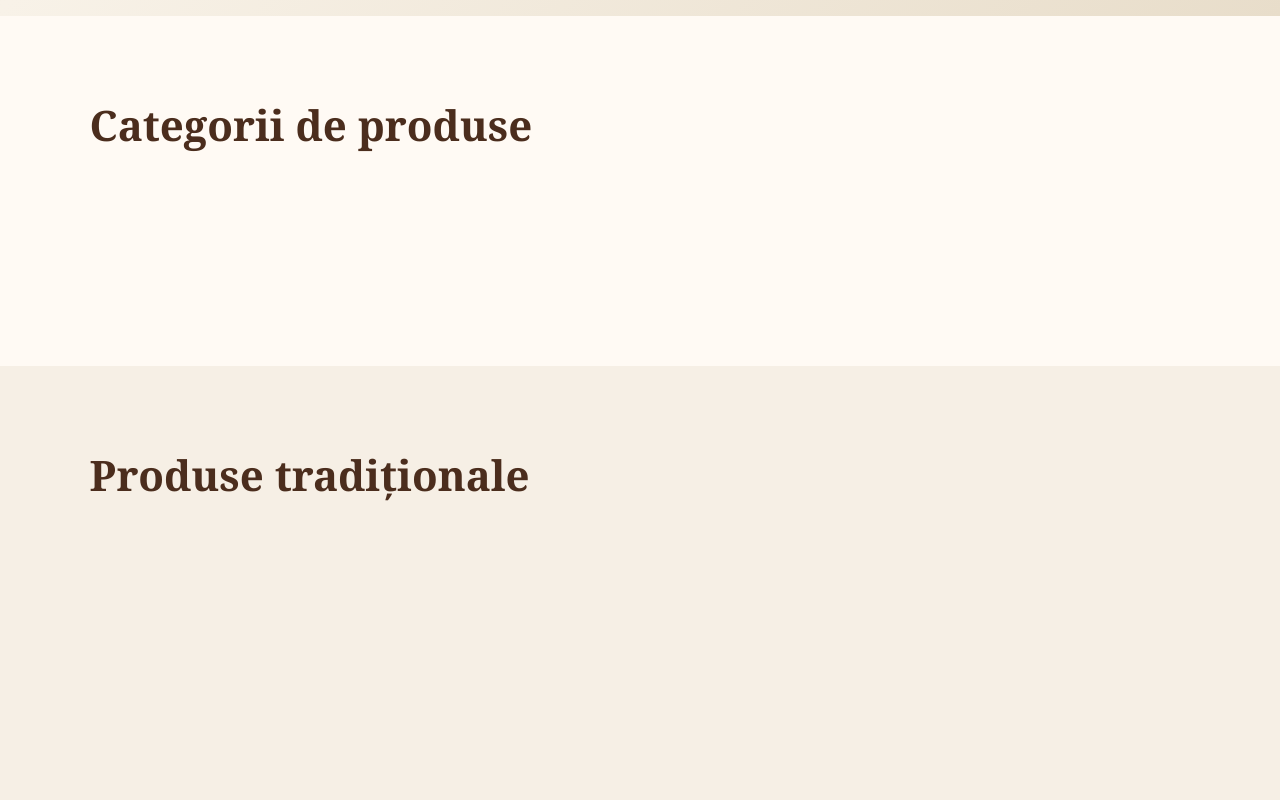
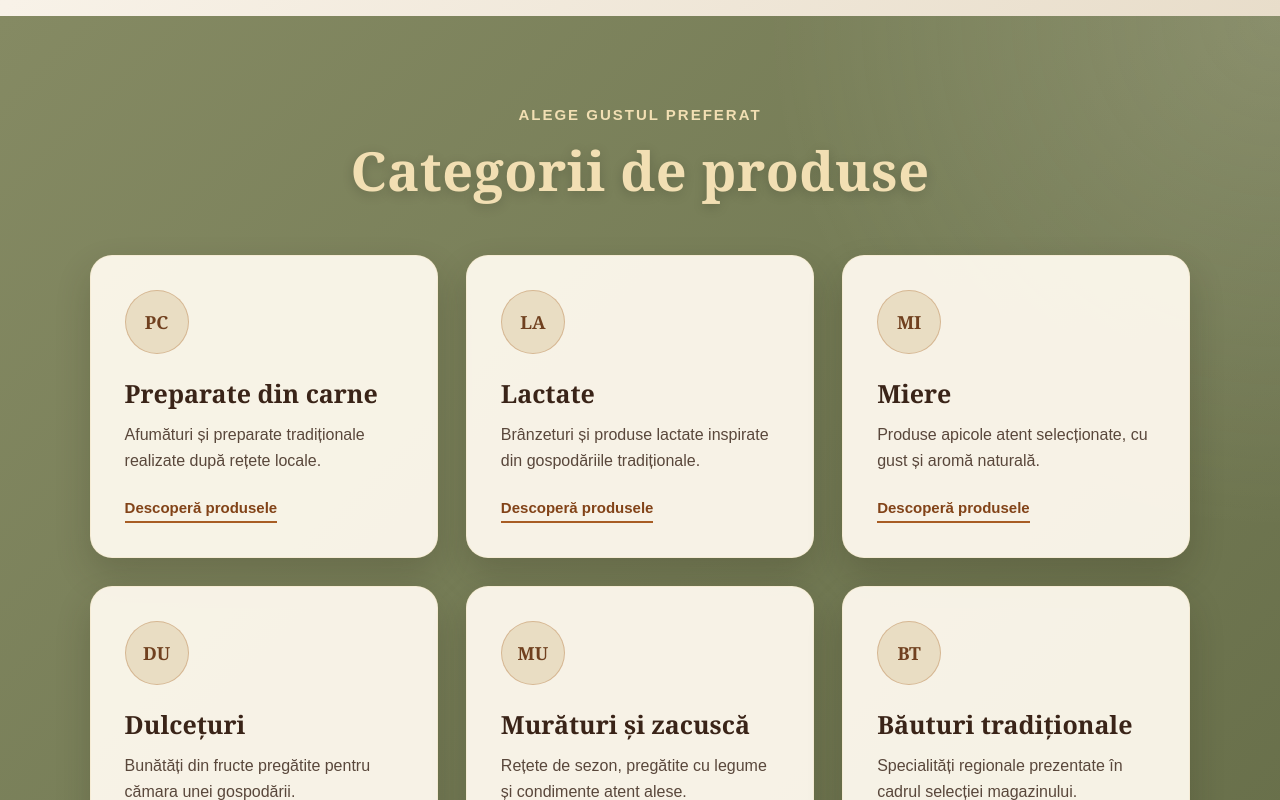
Before and after one commit to larixsh/nv-transylvanian-traditional-market, a React (Vite) app: page / in a window 1280 px wide. Shown: the part 2180-2980 px from the top of the page. Built offline with nearby package versions, Linux system fonts and the light colour scheme.

Commit message:
Categorii produse

```diff
--- a/src/App.jsx
+++ b/src/App.jsx
@@ -57,7 +57,18 @@ function App() {
             </button>
           </div>
         </nav>
+        <div className="hero-particles">
+          <span></span>
+          <span></span>
+          <span></span>
+          <span></span>
+          <span></span>
+          <span></span>
+          <span></span>
+          <span></span>
+        </div>
 
+        <div className="hero-light"></div>
         <div className="hero-overlay">
           <div className="hero-content">
             <p className="hero-label">Gust autentic din Transilvania</p>
@@ -116,8 +127,98 @@ function App() {
           </div>
         </section>
 
-        <section id="categorii" className="temporary-section" aria-labelledby="categorii-title">
-          <h2 id="categorii-title">Categorii de produse</h2>
+        <section id="categorii" className="categories-section" aria-labelledby="categorii-title">
+          <div className="categories-container">
+            <p className="categories-label">Alege gustul preferat</p>
+
+            <h2 id="categorii-title">Categorii de produse</h2>
+
+            <div className="categories-grid">
+              <article className="category-card">
+                <div className="category-symbol" aria-hidden="true">
+                  PC
+                </div>
+
+                <h3>Preparate din carne</h3>
+
+                <p>Afumături și preparate tradiționale realizate după rețete locale.</p>
+
+                <a href="#produse" aria-label="Vezi produsele din categoria Preparate din carne">
+                  Descoperă produsele
+                </a>
+              </article>
+
+              <article className="category-card">
+                <div className="category-symbol" aria-hidden="true">
+                  LA
+                </div>
+
+                <h3>Lactate</h3>
+
+                <p>Brânzeturi și produse lactate inspirate din gospodăriile tradiționale.</p>
+
+                <a href="#produse" aria-label="Vezi produsele din categoria Lactate">
+                  Descoperă produsele
+                </a>
+              </article>
+
+              <article className="category-card">
+                <div className="category-symbol" aria-hidden="true">
+                  MI
+                </div>
+
+                <h3>Miere</h3>
+
+                <p>Produse apicole atent selecționate, cu gust și aromă naturală.</p>
+
+                <a href="#produse" aria-label="Vezi produsele din categoria Miere">
+                  Descoperă produsele
+                </a>
+              </article>
+
+              <article className="category-card">
+                <div className="category-symbol" aria-hidden="true">
+                  DU
+                </div>
+
+                <h3>Dulcețuri</h3>
+
+                <p>Bunătăți din fructe pregătite pentru cămara unei gospodării.</p>
+
+                <a href="#produse" aria-label="Vezi produsele din categoria Dulcețuri">
+                  Descoperă produsele
+                </a>
+              </article>
+
+              <article className="category-card">
+                <div className="category-symbol" aria-hidden="true">
+                  MU
+                </div>
+
+                <h3>Murături și zacuscă</h3>
+
+                <p>Rețete de sezon, pregătite cu legume și condimente atent alese.</p>
+
+                <a href="#produse" aria-label="Vezi produsele din categoria Murături și zacuscă">
+                  Descoperă produsele
+                </a>
+              </article>
+
+              <article className="category-card">
+                <div className="category-symbol" aria-hidden="true">
+                  BT
+                </div>
+
+                <h3>Băuturi tradiționale</h3>
+
+                <p>Specialități regionale prezentate în cadrul selecției magazinului.</p>
+
+                <a href="#produse" aria-label="Vezi produsele din categoria Băuturi tradiționale">
+                  Descoperă produsele
+                </a>
+              </article>
+            </div>
+          </div>
         </section>
 
         <section id="produse" className="temporary-section" aria-labelledby="produse-title">
--- a/src/index.css
+++ b/src/index.css
@@ -508,3 +508,130 @@ body {
     transition: none;
   }
 }
+.categories-section {
+  padding: 90px 7%;
+  background: radial-gradient(circle at top right, rgba(255, 248, 228, 0.16), transparent 32%), linear-gradient(135deg, #858a63 0%, #747b55 55%, #676e49 100%);
+}
+
+.categories-container {
+  width: 100%;
+  max-width: 1400px;
+  margin: 0 auto;
+}
+
+.categories-label {
+  margin-bottom: 10px;
+  color: #f2dfb3;
+  text-align: center;
+  font-size: 15px;
+  font-weight: 700;
+  letter-spacing: 2px;
+  text-transform: uppercase;
+}
+
+.categories-section h2 {
+  margin-bottom: 48px;
+  color: #f2dfb3;
+  text-align: center;
+  font-family: Georgia, "Times New Roman", serif;
+  font-size: clamp(36px, 5vw, 54px);
+  letter-spacing: 0.5px;
+  text-shadow: 0 3px 12px rgba(0, 0, 0, 0.18);
+}
+
+.categories-grid {
+  display: grid;
+  grid-template-columns: repeat(3, minmax(0, 1fr));
+  gap: 28px;
+}
+
+.category-card {
+  min-height: 300px;
+  display: flex;
+  flex-direction: column;
+  align-items: flex-start;
+  padding: 34px;
+  border: 1px solid rgba(242, 223, 179, 0.34);
+  border-radius: 22px;
+  background-color: rgba(255, 250, 240, 0.94);
+  box-shadow: 0 16px 35px rgba(40, 34, 18, 0.2);
+  transition:
+    transform 0.3s ease,
+    box-shadow 0.3s ease;
+}
+
+.category-card:hover {
+  transform: translateY(-8px);
+  box-shadow: 0 22px 44px rgba(40, 34, 18, 0.28);
+}
+
+.category-symbol {
+  width: 64px;
+  height: 64px;
+  margin-bottom: 24px;
+  display: inline-flex;
+  align-items: center;
+  justify-content: center;
+  border: 1px solid rgba(168, 93, 36, 0.3);
+  border-radius: 50%;
+  background-color: #e9ddc3;
+  color: #70401f;
+  font-family: Georgia, "Times New Roman", serif;
+  font-size: 18px;
+  font-weight: 700;
+}
+
+.category-card h3 {
+  margin-bottom: 14px;
+  color: #3a2418;
+  font-family: Georgia, "Times New Roman", serif;
+  font-size: 25px;
+  line-height: 1.2;
+}
+
+.category-card p {
+  margin-bottom: 26px;
+  color: #59473b;
+  font-size: 16px;
+  line-height: 1.6;
+}
+
+.category-card a {
+  margin-top: auto;
+  padding-bottom: 5px;
+  border-bottom: 2px solid #a85d24;
+  color: #824318;
+  font-size: 15px;
+  font-weight: 700;
+  text-decoration: none;
+}
+
+.category-card a:hover {
+  color: #4b2d1d;
+}
+
+.category-card a:focus-visible {
+  outline: 3px solid #a85d24;
+  outline-offset: 5px;
+  border-radius: 3px;
+}
+
+@media (max-width: 1000px) {
+  .categories-grid {
+    grid-template-columns: repeat(2, minmax(0, 1fr));
+  }
+}
+
+@media (max-width: 650px) {
+  .categories-section {
+    padding: 65px 24px;
+  }
+
+  .categories-grid {
+    grid-template-columns: 1fr;
+  }
+
+  .category-card {
+    min-height: auto;
+  }
+}
```
